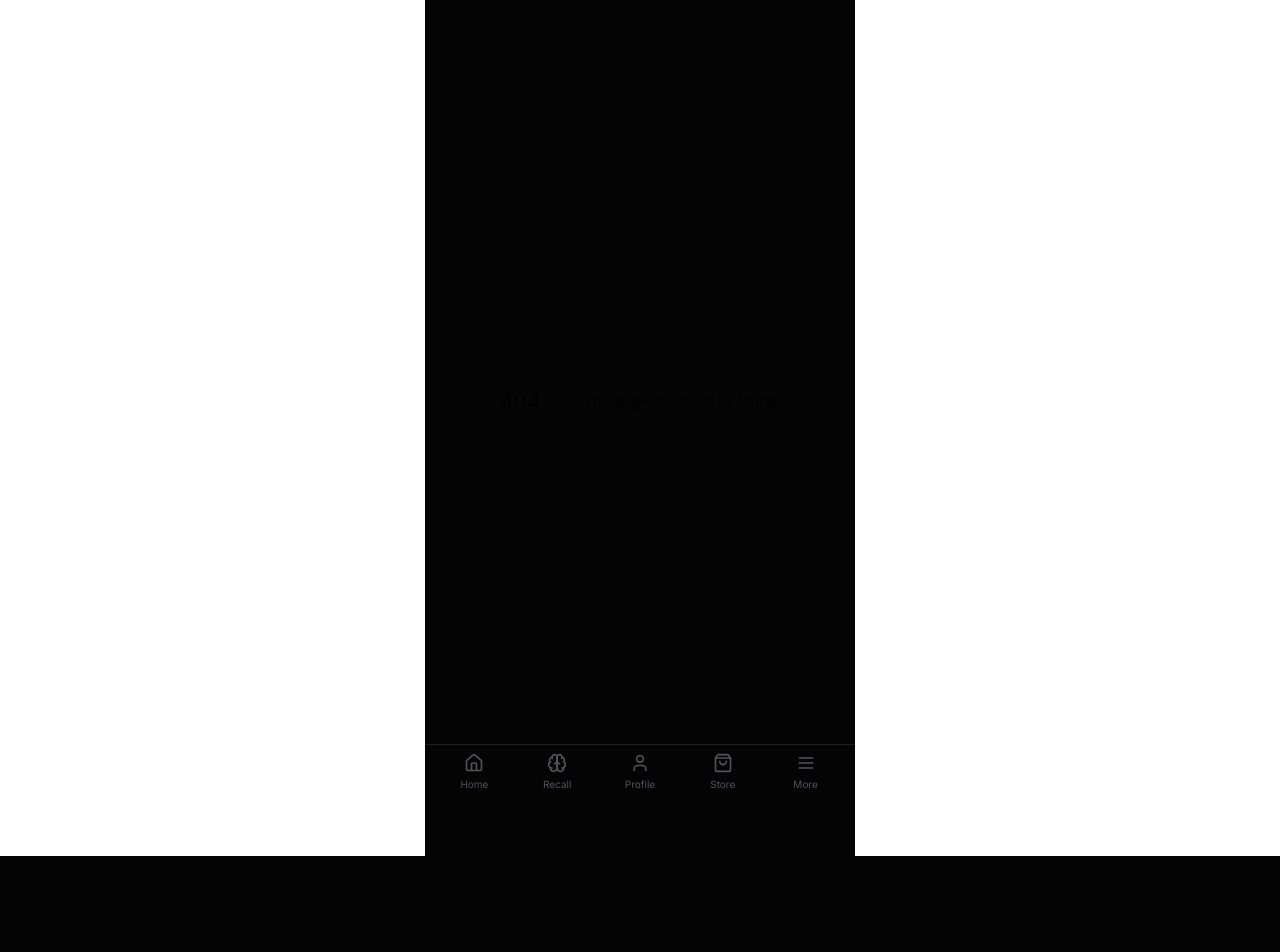
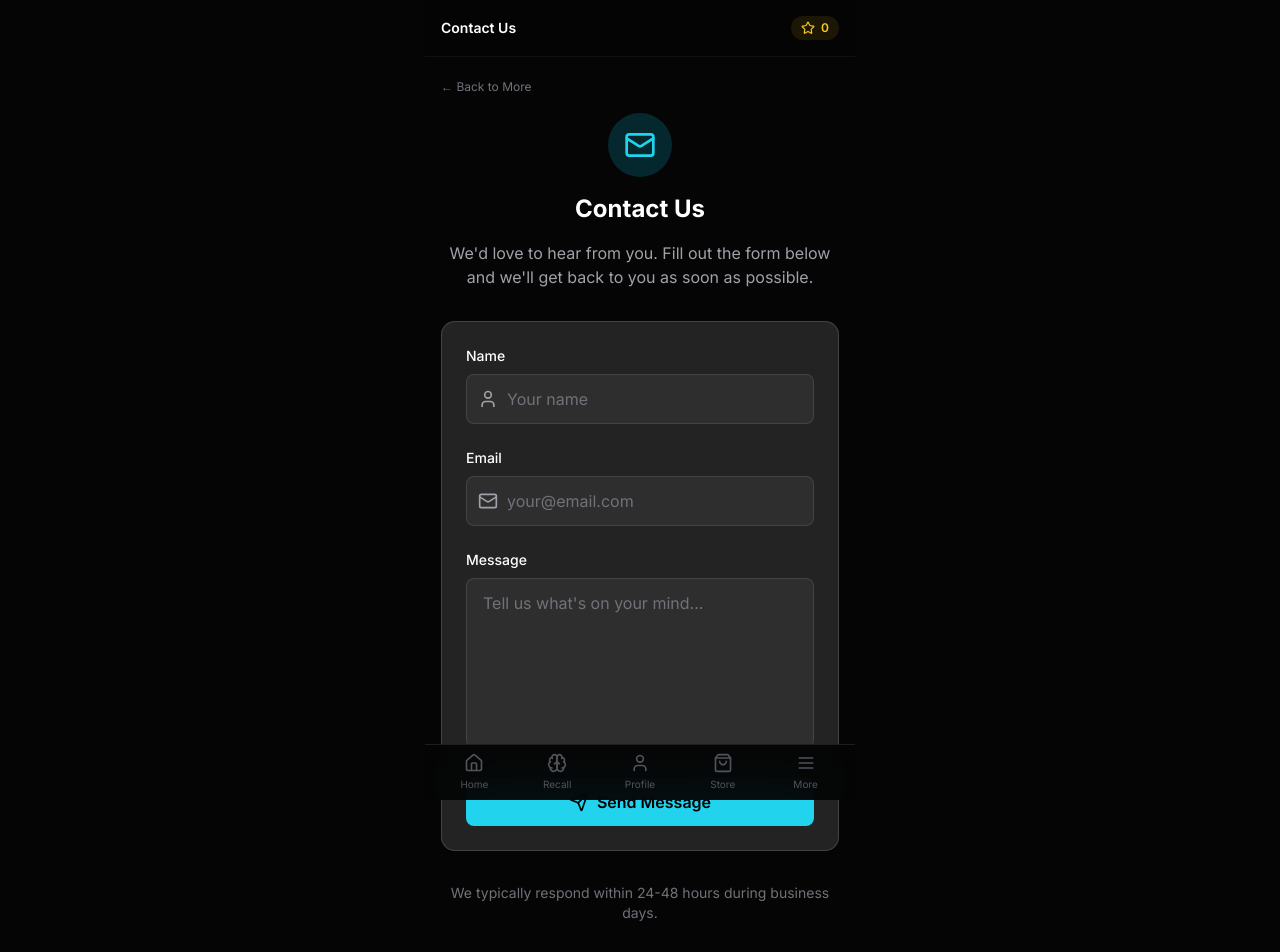
Before and after one commit to serj-ls-creator/eng_tobe_saas, a Next.js app: page /contact in a window 1280 px wide. Before the commit this address had no page. Shown: the top 952 px of the page. Before the commit the page ends 856 px from the top, so only its background shows below. Built offline with nearby package versions, Linux system fonts and the light colour scheme; no server answers.

Commit message:
Рабочая форма отпрапвки писем в Contact us

```diff
--- /dev/null
+++ b/app/contact/page.tsx
@@ -0,0 +1,11 @@
+import { TopBarServer as TopBar } from "@/components/layout/TopBarServer";
+import { ContactClient } from "@/components/contact/ContactClient";
+
+export default function ContactPage() {
+  return (
+    <>
+      <TopBar title="Contact Us" />
+      <ContactClient />
+    </>
+  );
+}
--- /dev/null
+++ b/components/contact/ContactClient.tsx
@@ -0,0 +1,195 @@
+'use client';
+
+import { useState } from 'react';
+import Link from 'next/link';
+import { Mail, Send, User } from 'lucide-react';
+
+import { Card } from '@/components/ui/card';
+
+export function ContactClient() {
+  const [formData, setFormData] = useState({
+    name: '',
+    email: '',
+    message: ''
+  });
+  const [isSubmitting, setIsSubmitting] = useState(false);
+  const [isSubmitted, setIsSubmitted] = useState(false);
+
+  const handleSubmit = async (e: React.FormEvent) => {
+    e.preventDefault();
+    setIsSubmitting(true);
+
+    try {
+      const response = await fetch("https://api.web3forms.com/submit", {
+        method: "POST",
+        headers: { "Content-Type": "application/json" },
+        body: JSON.stringify({
+          access_key: "9110ad87-1df4-462e-9ed9-29974a1bac93",
+          name: formData.name,
+          email: formData.email,
+          message: formData.message,
+        }),
+      });
+
+      if (response.ok) {
+        setIsSubmitted(true);
+        setFormData({ name: '', email: '', message: '' });
+      } else {
+        throw new Error('Failed to send message');
+      }
+    } catch (error) {
+      console.error('Error sending message:', error);
+      alert('Failed to send message. Please try again.');
+    } finally {
+      setIsSubmitting(false);
+    }
+  };
+
+  const handleChange = (e: React.ChangeEvent<HTMLInputElement | HTMLTextAreaElement>) => {
+    setFormData({
+      ...formData,
+      [e.target.name]: e.target.value
+    });
+  };
+
+  if (isSubmitted) {
+    return (
+      <div className="content-shell">
+        <div className="mb-4">
+          <Link href="/more" className="text-xs text-zinc-500 hover:text-zinc-300 transition-colors">
+            ← Back to More
+          </Link>
+        </div>
+
+        <div className="flex flex-col items-center justify-center min-h-[calc(100vh-200px)]">
+          <Card className="p-8 max-w-md w-full text-center">
+            <div className="w-16 h-16 bg-green-500/20 rounded-full flex items-center justify-center mx-auto mb-4">
+              <Send className="h-8 w-8 text-green-400" />
+            </div>
+            <h2 className="text-xl font-semibold text-white mb-2">Message Sent!</h2>
+            <p className="text-zinc-400 mb-6">
+              Thank you for contacting us. We'll get back to you soon.
+            </p>
+            <button
+              onClick={() => setIsSubmitted(false)}
+              className="text-cyan-400 hover:text-cyan-300 transition-colors"
+            >
+              Send another message
+            </button>
+          </Card>
+        </div>
+      </div>
+    );
+  }
+
+  return (
+    <div className="content-shell">
+      <div className="mb-4">
+        <Link href="/more" className="text-xs text-zinc-500 hover:text-zinc-300 transition-colors">
+          ← Back to More
+        </Link>
+      </div>
+
+      <div className="max-w-2xl mx-auto">
+        {/* Header */}
+        <div className="text-center mb-8">
+          <div className="w-16 h-16 bg-cyan-500/20 rounded-full flex items-center justify-center mx-auto mb-4">
+            <Mail className="h-8 w-8 text-cyan-400" />
+          </div>
+          <h1 className="text-2xl font-bold text-white mb-4">Contact Us</h1>
+          <p className="text-zinc-400">
+            We'd love to hear from you. Fill out the form below and we'll get back to you as soon as possible.
+          </p>
+        </div>
+
+        {/* Contact Form */}
+        <Card className="p-6">
+          <form onSubmit={handleSubmit} className="space-y-6">
+            {/* Name Field */}
+            <div>
+              <label htmlFor="name" className="block text-sm font-medium text-white mb-2">
+                Name
+              </label>
+              <div className="relative">
+                <User className="absolute left-3 top-1/2 transform -translate-y-1/2 h-5 w-5 text-zinc-400" />
+                <input
+                  type="text"
+                  id="name"
+                  name="name"
+                  value={formData.name}
+                  onChange={handleChange}
+                  required
+                  className="w-full pl-10 pr-4 py-3 bg-white/5 border border-white/10 rounded-lg text-white placeholder-zinc-500 focus:outline-none focus:ring-2 focus:ring-cyan-400 focus:border-transparent transition-colors"
+                  placeholder="Your name"
+                />
+              </div>
+            </div>
+
+            {/* Email Field */}
+            <div>
+              <label htmlFor="email" className="block text-sm font-medium text-white mb-2">
+                Email
+              </label>
+              <div className="relative">
+                <Mail className="absolute left-3 top-1/2 transform -translate-y-1/2 h-5 w-5 text-zinc-400" />
+                <input
+                  type="email"
+                  id="email"
+                  name="email"
+                  value={formData.email}
+                  onChange={handleChange}
+                  required
+                  className="w-full pl-10 pr-4 py-3 bg-white/5 border border-white/10 rounded-lg text-white placeholder-zinc-500 focus:outline-none focus:ring-2 focus:ring-cyan-400 focus:border-transparent transition-colors"
+                  placeholder="your@email.com"
+                />
+              </div>
+            </div>
+
+            {/* Message Field */}
+            <div>
+              <label htmlFor="message" className="block text-sm font-medium text-white mb-2">
+                Message
+              </label>
+              <textarea
+                id="message"
+                name="message"
+                value={formData.message}
+                onChange={handleChange}
+                required
+                rows={6}
+                className="w-full px-4 py-3 bg-white/5 border border-white/10 rounded-lg text-white placeholder-zinc-500 focus:outline-none focus:ring-2 focus:ring-cyan-400 focus:border-transparent transition-colors resize-none"
+                placeholder="Tell us what's on your mind..."
+              />
+            </div>
+
+            {/* Submit Button */}
+            <button
+              type="submit"
+              disabled={isSubmitting}
+              className="w-full flex items-center justify-center gap-2 bg-cyan-400 hover:bg-cyan-300 disabled:bg-slate-700 disabled:text-slate-400 text-black font-semibold py-3 px-6 rounded-lg transition-colors"
+            >
+              {isSubmitting ? (
+                <>
+                  <div className="w-5 h-5 border-2 border-black/20 border-t-black rounded-full animate-spin" />
+                  Sending...
+                </>
+              ) : (
+                <>
+                  <Send className="h-5 w-5" />
+                  Send Message
+                </>
+              )}
+            </button>
+          </form>
+        </Card>
+
+        {/* Additional Info */}
+        <div className="mt-8 text-center">
+          <p className="text-zinc-500 text-sm">
+            We typically respond within 24-48 hours during business days.
+          </p>
+        </div>
+      </div>
+    </div>
+  );
+}
--- a/components/more/MoreClient.tsx
+++ b/components/more/MoreClient.tsx
@@ -165,18 +165,18 @@ export function MoreClient() {
             </Card>
 
             <Card className="p-4">
-              <div className="flex items-center justify-between">
+              <Link href="/contact" className="flex items-center justify-between group">
                 <div className="flex items-center gap-3">
-                  <Mail className="h-5 w-5 text-zinc-400" />
+                  <Mail className="h-5 w-5 text-zinc-400 group-hover:text-white transition-colors" />
                   <div>
                     <p className="text-sm font-medium">Contact Us</p>
                     <p className="text-xs text-zinc-500">Reach out with questions</p>
                   </div>
                 </div>
-                <button className="rounded-lg bg-white/5 px-3 py-2 text-xs text-zinc-400">
-                  Coming Soon
-                </button>
-              </div>
+                <div className="text-zinc-400 group-hover:text-white transition-colors">
+                  →
+                </div>
+              </Link>
             </Card>
 
             <Card className="p-4">
```
